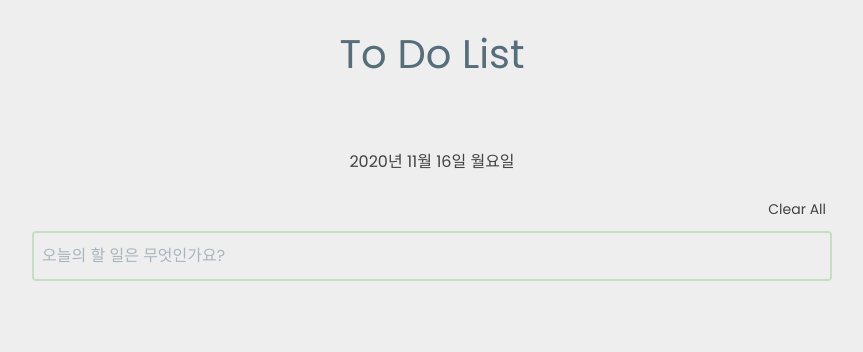
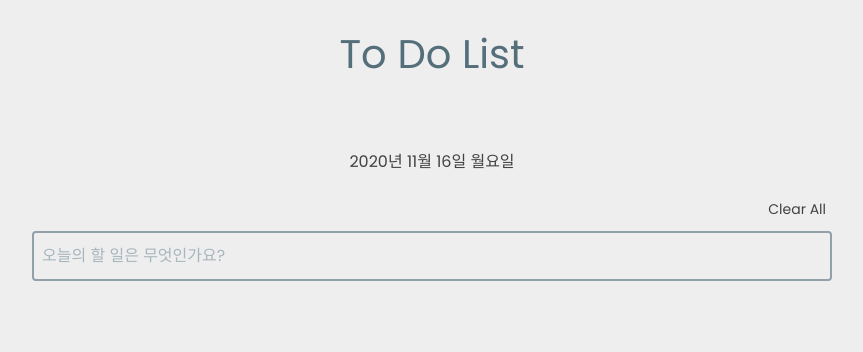
Before and after one commit to coolmj97/JavaScript-Project, a plain HTML site: page to-do-list/index.html in a window 1280 px wide. Shown: the whole page, without its empty margins (208-1071 px from the left). Drawn offline with Linux system fonts and the light colour scheme.

Commit message:
Update style.css

```diff
--- a/to-do-list/style.css
+++ b/to-do-list/style.css
@@ -57,7 +57,7 @@ input {
   width: 100%;
   height: 50px;
   padding: 8px;
-  border: 2px solid #a5d6a7;
+  border: 2px solid #546e7a;
   opacity: 0.6;
 }
 
```
